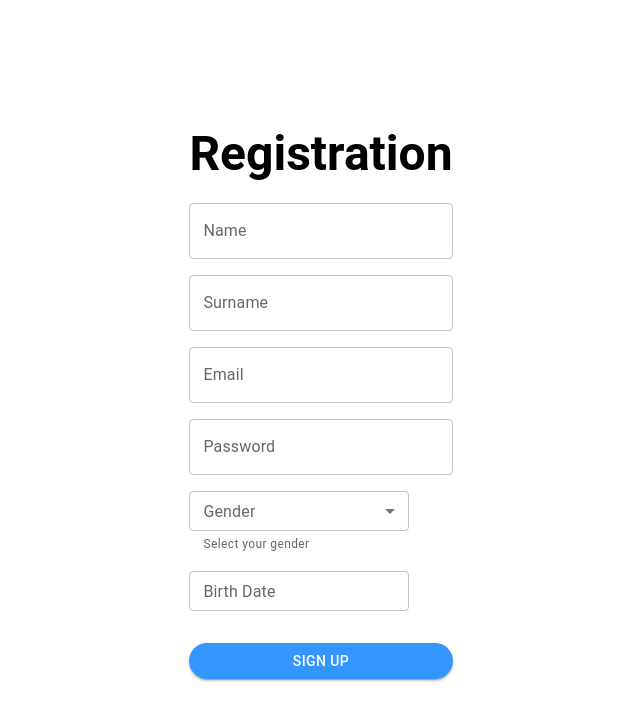
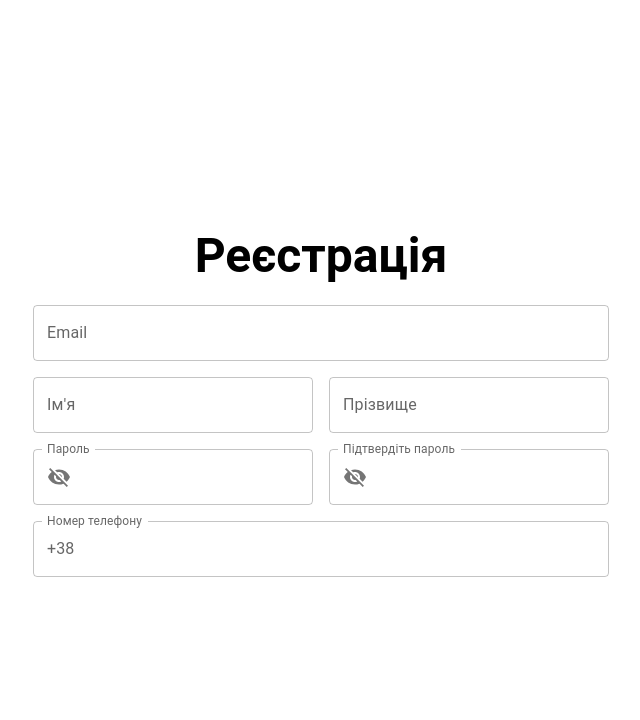
Before and after one commit to VladLeus/Booking-CHNU-frontend, a React (Vite) app: page / in a window 1280 px wide. Shown: the top 720 px of the page, without its empty margins (319-959 px from the left). Built offline with nearby package versions, Linux system fonts and the light colour scheme.

Commit message:
Made CustomInput more flexible, added passwordConfirmation validation, added flexible UI in RegistrationForm.tsx. TODO: Custom DropDownList for some selections, make it suitable for reg form for start but with possible further improvements.

```diff
--- a/src/UI/CustomInput/CustomInput.tsx
+++ b/src/UI/CustomInput/CustomInput.tsx
@@ -27,11 +27,15 @@ const CustomInput = <T extends FieldValues>({
           helperText={helperText}
           fullWidth={true}
           InputProps={{
-            startAdornment: Icon && (
-              <InputAdornment position="start">
-                <Icon onClick={handleIconClick} />
-              </InputAdornment>
-            ),
+            startAdornment:
+              (Icon && (
+                <InputAdornment position="start">
+                  <Icon onClick={handleIconClick} />
+                </InputAdornment>
+              )) ||
+              (type === 'tel' && (
+                <InputAdornment position="start">+38</InputAdornment>
+              )),
           }}
         />
       )}
--- a/src/modules/RegistrationForm/RegistrationForm.tsx
+++ b/src/modules/RegistrationForm/RegistrationForm.tsx
@@ -1,86 +1,78 @@
 import { useCallback, useState } from 'react';
-import { DatePicker, LocalizationProvider } from '@mui/x-date-pickers';
+import { LocalizationProvider } from '@mui/x-date-pickers';
 import { AdapterDayjs } from '@mui/x-date-pickers/AdapterDayjs';
-import { Button, FormGroup } from '@mui/material';
+import { useMediaQuery, useTheme } from '@mui/material';
 import Typography from '@mui/material/Typography';
-import DropDownSelector from '@ui/DropDownSelector';
-import {
-  handleClickShowPassword,
-  handleMouseDownPassword,
-} from '@modules/RegistrationForm/actions.ts';
-import { GENDER } from '@modules/RegistrationForm/_data.ts';
 import { useForm } from 'react-hook-form';
 import {
   RegistrationSchema,
   registrationSchema,
 } from './schema/registrationSchema.ts';
 import { zodResolver } from '@hookform/resolvers/zod';
-import { Dayjs } from 'dayjs';
 import Stack from '@mui/material/Stack';
 import CustomInput from '@ui/CustomInput';
+import Box from '@mui/material/Box';
+import VisibilityIcon from '@mui/icons-material/Visibility';
+import VisibilityOffIcon from '@mui/icons-material/VisibilityOff';
 
 const RegistrationForm = () => {
-  const [firstName, setFirstName] = useState<string>('');
-  const [surname, setSurname] = useState<string>('');
-  const [email, setEmail] = useState<string>('');
-  const [password, setPassword] = useState<string>('');
-  const [passwordConfirm, setPasswordConfirm] = useState<string>('');
-  const [sex, setSex] = useState<string>('');
-  const [phoneNumber, setPhoneNumber] = useState<string>('');
-  const [birthday, setBirthday] = useState<Dayjs | null>(null);
-  const [showPassword, setShowPassword] = useState<boolean>(false);
-
-  const onSubmit = useCallback(() => console.log('submit'), []);
-
   const {
-    register,
     control,
     handleSubmit,
     formState: { errors },
   } = useForm<RegistrationSchema>({
     mode: 'all',
     resolver: zodResolver(registrationSchema),
+    defaultValues: {
+      firstName: '',
+      surname: '',
+      email: '',
+      phone: '',
+      password: '',
+      passwordConfirmation: '',
+      gender: '',
+      birthdate: '',
+    },
   });
+
+  const [isPasswordVisible, setIsPasswordVisible] = useState<boolean>(false);
+
+  const togglePasswordVisibility = useCallback(() => {
+    setIsPasswordVisible(!isPasswordVisible);
+  }, [isPasswordVisible]);
+
+  const onSubmit = useCallback((data: RegistrationSchema) => {
+    console.log('Form submitted:', data);
+  }, []);
+
+  const theme = useTheme();
+  const isSmScreen = useMediaQuery(theme.breakpoints.up('sm'));
 
   return (
     <LocalizationProvider dateAdapter={AdapterDayjs}>
-      <Stack justifyItems="center" alignItems="center">
-        <FormGroup
-          sx={{
-            display: 'flex',
-            flexDirection: 'column',
-            alignItems: 'center',
+      <Stack
+        justifyItems="center"
+        alignItems="center"
+        maxWidth={650}
+        minWidth={350}
+        width={isSmScreen ? 600 : 300}
+      >
+        <form
+          onSubmit={(e) => {
+            e.preventDefault();
+            console.log('Form submit button clicked');
+            console.log('Form errors:', errors);
+            handleSubmit(onSubmit)();
           }}
-          onSubmit={handleSubmit(onSubmit)}
         >
-          <Stack gap={2}>
+          <Stack justifyItems="center" alignItems="center" gap={2}>
             <Typography
               variant="h3"
               component="h1"
               sx={{ fontWeight: 'bold', my: '5px' }}
             >
-              Registration
+              Реєстрація
             </Typography>
-            <CustomInput
-              name="firstName"
-              control={control}
-              label="Name"
-              variant="outlined"
-              error={!!errors.firstName}
-              helperText={errors.firstName?.message || ''}
-              value={firstName}
-              setValue={setFirstName}
-            />
-            <CustomInput
-              name="surname"
-              control={control}
-              label="Surname"
-              variant="outlined"
-              error={!!errors.surname}
-              helperText={errors.surname?.message || ''}
-              value={surname}
-              setValue={setSurname}
-            />
             <CustomInput
               name="email"
               control={control}
@@ -89,72 +81,62 @@ const RegistrationForm = () => {
               variant="outlined"
               error={!!errors.email}
               helperText={errors.email?.message || ''}
-              value={email}
-              setValue={setEmail}
             />
+            <Box
+              display="grid"
+              gridTemplateColumns={isSmScreen ? '1fr 1fr' : '1fr'}
+              gap={2}
+            >
+              <CustomInput
+                name="firstName"
+                control={control}
+                label="Ім'я"
+                variant="outlined"
+                error={!!errors.firstName}
+                helperText={errors.firstName?.message || ''}
+              />
+              <CustomInput
+                name="surname"
+                control={control}
+                label="Прізвище"
+                variant="outlined"
+                error={!!errors.surname}
+                helperText={errors.surname?.message || ''}
+              />
+              <CustomInput
+                name="password"
+                control={control}
+                type={isPasswordVisible ? 'text' : 'password'}
+                label="Пароль"
+                variant="outlined"
+                error={!!errors.password}
+                helperText={errors.password?.message || ''}
+                icon={isPasswordVisible ? VisibilityIcon : VisibilityOffIcon}
+                handleIconClick={togglePasswordVisibility}
+              />
+              <CustomInput
+                name="passwordConfirmation"
+                control={control}
+                type={isPasswordVisible ? 'text' : 'password'}
+                label="Підтвердіть пароль"
+                variant="outlined"
+                error={!!errors.passwordConfirmation}
+                helperText={errors.passwordConfirmation?.message || ''}
+                icon={isPasswordVisible ? VisibilityIcon : VisibilityOffIcon}
+                handleIconClick={togglePasswordVisibility}
+              />
+            </Box>
             <CustomInput
-              name="password"
+              name="phone"
               control={control}
-              type="password"
-              label="Password"
+              type="tel"
+              label="Номер телефону"
               variant="outlined"
-              error={!!errors.password}
-              helperText={errors.password?.message || ''}
-              value={password}
-              setValue={setPassword}
+              error={!!errors.phone}
+              helperText={errors.phone?.message || ''}
             />
-
-            <DropDownSelector
-              label={'Gender'}
-              helperText={'Select your gender'}
-              width={'220px'}
-              valuesArray={GENDER}
-              setValue={setSex}
-              {...register('gender')}
-              error={!!errors.gender}
-            />
-
-            <DatePicker
-              label="Birth Date"
-              slotProps={{
-                textField: { size: 'small', sx: { width: '220px' } },
-              }}
-            />
-            {/*
-            <PasswordInput
-              label={'Password'}
-              key={1}
-              value={password}
-              setValue={setPassword}
-              showPassword={showPassword}
-              setShowPassword={setShowPassword}
-              togglePasswordVisibility={handleClickShowPassword}
-              handleMouseDown={handleMouseDownPassword}
-            />
-
-            <PasswordInput
-              label={'Confirm password'}
-              value={passwordConfirm}
-              key={2}
-              setValue={setPasswordConfirm}
-              showPassword={showPassword}
-              setShowPassword={setShowPassword}
-              togglePasswordVisibility={handleClickShowPassword}
-              handleMouseDown={handleMouseDownPassword}
-            />*/}
-
-            <Button
-              variant="contained"
-              sx={{
-                mt: 2,
-                borderRadius: 5,
-                backgroundColor: 'rgba(0, 125, 255, 0.8)',
-              }}
-            >
-              Sign up
-            </Button>
           </Stack>
-        </FormGroup>
+        </form>
       </Stack>
     </LocalizationProvider>
   );
--- a/src/modules/RegistrationForm/schema/registrationSchema.ts
+++ b/src/modules/RegistrationForm/schema/registrationSchema.ts
@@ -1,18 +1,28 @@
 import { z } from 'zod';
 import { patterns } from '@shared/constants';
 
-export const registrationSchema = z.object({
-  firstName: z.string().min(2, 'First name is required'),
-  surname: z.string().min(2, 'Second name is required'),
+const passwordSchema = z
+  .string()
+  .min(8, 'Пароль має містити хоча б 8 символів')
+  .regex(patterns.password, {
+    message:
+      'Пароль має містити хоча б: одну велику та маленьку літери, число та спеціальний символ',
+  });
+
+export const registrationSchema = z
+  .object({
+    firstName: z.string().min(2, "Обов'язкове поле"),
+    surname: z.string().min(2, "Обов'язкове поле"),
     phone: z
       .string()
-    .min(5, 'Phone number   is 5 digits min')
-    .max(9, 'Phone number is 9 digits max'),
-  email: z.string().email().min(1),
-  password: z.string().regex(patterns.password, {
-    message:
-      'Required at least one uppercase letter, one lowercase letter, one number and one special character',
-  }),
+      .min(10, 'Номер має містити 10 цифр')
+      .max(10, 'Номер має містити 10 цифр'),
+    email: z
+      .string()
+      .min(1, " Обов'язкове поле")
+      .email('Електронна адреса не валідна'),
+    password: passwordSchema,
+    passwordConfirmation: passwordSchema,
     gender: z.string({
       errorMap: () => {
         return { message: 'Select your gender' };
@@ -22,9 +32,13 @@ export const registrationSchema = z.object({
       .string()
       .refine(
         (date) => new Date(date).toString() !== 'Invalid Date',
-      'Birthdate is required',
+        "Дата народження є обов'язковим полем",
       )
       .transform((date) => new Date(date)),
+  })
+  .refine((schema) => schema.password === schema.passwordConfirmation, {
+    message: 'Паролі не співпадають',
+    path: ['passwordConfirmation'], // Шлях до поля, яке не пройшло перевірку
   });
 
 export type RegistrationSchema = z.infer<typeof registrationSchema>;
```
Lines whose indentation alone changed are shown as unchanged.
